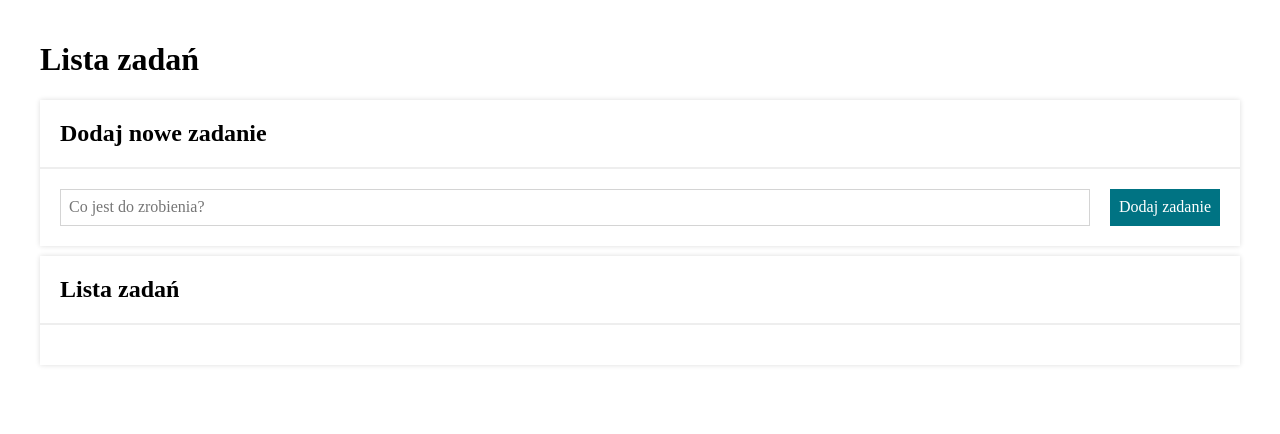
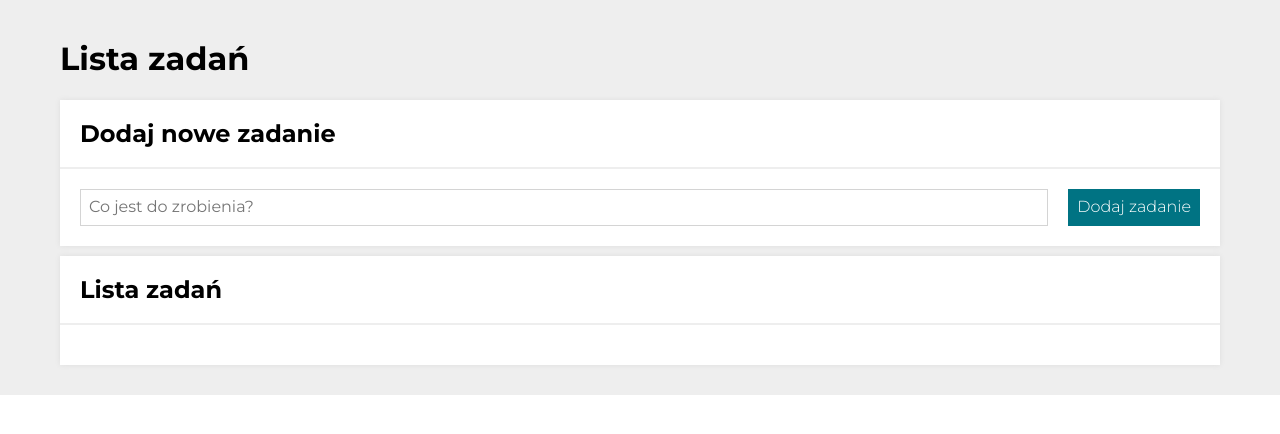
Before and after one commit to bedicooper/taskList__react, a React (Create React App) app: page / in a window 1280 px wide. Shown: the top 434 px of the page. Built offline with nearby package versions, Linux system fonts and the light colour scheme.

Commit message:
theme added, GlobalStyle moved to index.js

```diff
--- a/src/GlobalStyle.js
+++ b/src/GlobalStyle.js
@@ -13,6 +13,14 @@ html {
 
     #root {
         font-family: 'Montserrat', sans-serif;
-  background-color: #eee;
+        background-color: ${({ theme }) => theme.secondaryColor};
     }
     `;
+
+export const theme = {
+    primaryColor: '#fff',
+    secondaryColor: '#eee',
+    accentColor: 'hsl(187, 100%, 25%)',
+    accentHover: 'hsl(187, 100%, 30%)',
+    accentActive: 'hsl(187, 100%, 35%)'
+};
--- a/src/index.js
+++ b/src/index.js
@@ -2,11 +2,16 @@ import React from 'react';
 import ReactDOM from 'react-dom/client';
 import App from './App';
 import reportWebVitals from './reportWebVitals';
+import { GlobalStyle, theme } from './GlobalStyle';
+import { ThemeProvider } from 'styled-components';
 
 const root = ReactDOM.createRoot(document.getElementById('root'));
 root.render(
   <React.StrictMode>
-    <App />
+    <ThemeProvider theme={theme}>
+      <GlobalStyle />
+      <App />
+    </ThemeProvider>
   </React.StrictMode>
 );
 
```
Lines whose indentation alone changed are shown as unchanged.
